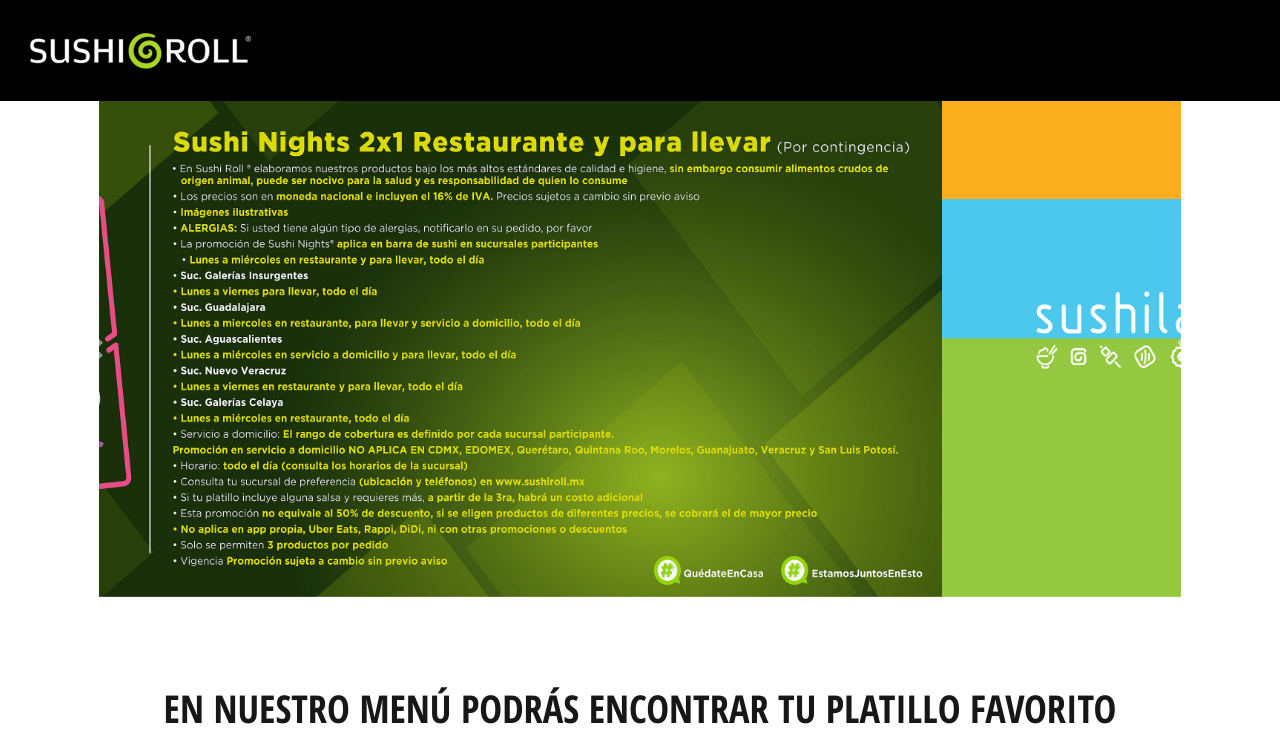
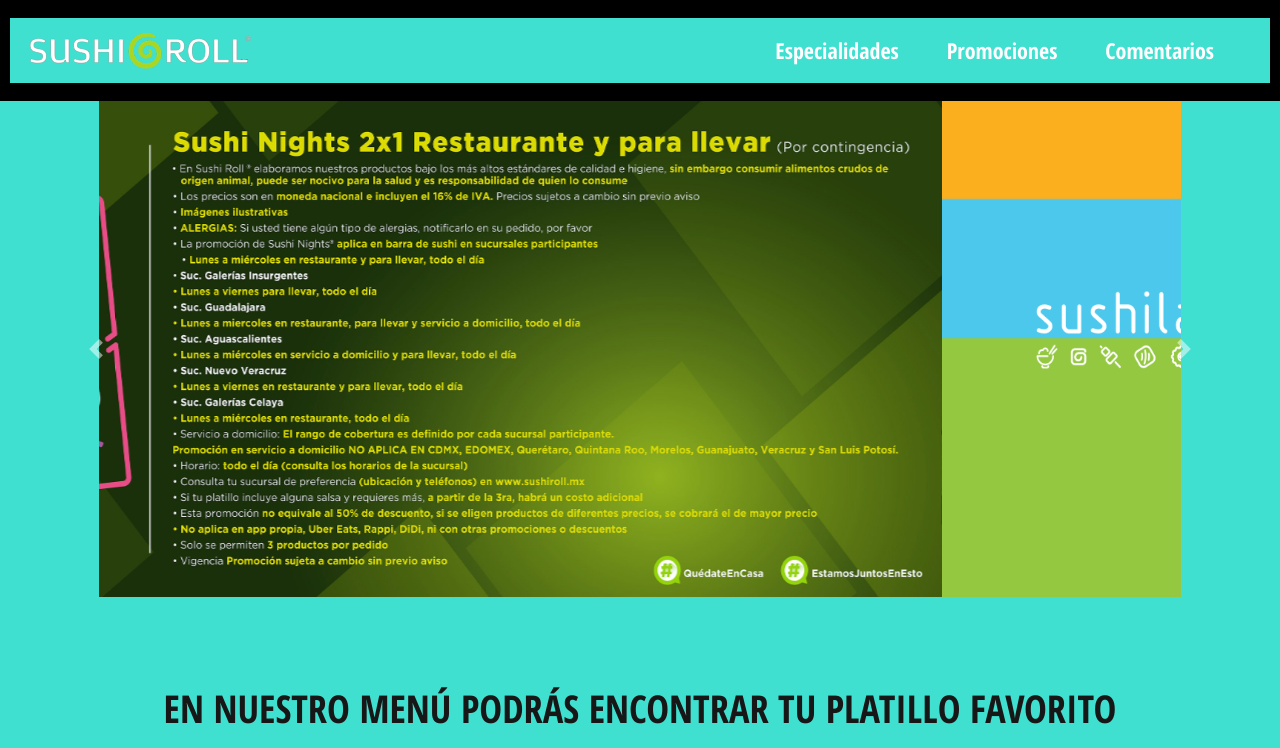
Before and after one commit to RobertoCarrichi/Proyecto-1-DW-Sushiroll, a plain HTML site: page index.html in a window 1280 px wide. Shown: the top 748 px of the page. Drawn offline with nearby package versions, Linux system fonts and the light colour scheme; a web font is replaced by a local one.

Commit message:
Página inicial finalizada

```diff
--- a/css/mediaqueries.css
+++ b/css/mediaqueries.css
@@ -3,6 +3,9 @@ No media query for `xs` since this is the default in Bootstrap*/
 
 /* Small devices (landscape phones, 576px and up)*/
 @media (min-width: 576px) {
+    /* *{
+        background-color: violet;
+    } */
     /* BODY */
         /* CARRUSEL PRINCIPAL */
         .carousel{
@@ -116,14 +119,6 @@ No media query for `xs` since this is the default in Bootstrap*/
         padding: 0 2em 0;
     }
 
-    .row-especialidades{
-        border: solid red;
-    }
-
-    .div-especialidad{
-        border: solid red;
-    }
-
     .contenedor-especialidad{
         width: 6em;
     }
@@ -197,6 +192,17 @@ No media query for `xs` since this is the default in Bootstrap*/
 	/* *{
         background-color: blueviolet;
     } */
+    /* HEADER */
+    #enlaces{
+        position: absolute;
+        right: 0;
+        margin-right: 2em;
+    }
+    #enlaces > li{
+        margin: 0 1em 0;
+    }
+
+
     /* CAROUSEL */
     .carousel{
         margin-top: 0;
@@ -247,9 +253,9 @@ No media query for `xs` since this is the default in Bootstrap*/
 
  /*Extra large devices (large desktops, 1200px and up)*/
 @media (min-width: 1200px) {
-	/* *{
+	*{
         background-color: turquoise;
-    } */
+    }
     /* CAROUSEL */
     .carousel{
         margin-top: 0;
--- a/css/styles.css
+++ b/css/styles.css
@@ -12,12 +12,17 @@
         position: sticky;
         top: 0;
         z-index: 1000;
+        color: white;
     }
 
     .material-icons{
         color: #94C11F;
     }
 
+    .opcion{
+        font-family: 'Open Sans Condensed', sans-serif;
+        font-size: 22px;
+    }
 /* BODY */
     /* CAROUSEL */
     .carousel{
--- a/index.html
+++ b/index.html
@@ -28,32 +28,21 @@
 	<header>
 		<nav class="navbar navbar-expand-lg navbar-light" id="header-nav">
 			<button class="navbar-toggler" type="button" data-toggle="collapse" data-target="#navbarNavDropdown" aria-controls="navbarNavDropdown" aria-expanded="false" aria-label="Toggle navigation">
-				<!-- <span class="navbar-toggler-icon" id="header-nav-button-span"></span> -->
 				<i class="material-icons md-36">menu</i>
 			</button>
 			<div>
-				<img src="img/logo.png" alt="">
+				<img src="img/logo.png" alt="Logo Sushiroll">
 			</div>
 			<div class="collapse navbar-collapse" id="navbarNavDropdown">
-				<ul class="navbar-nav">
+				<ul class="navbar-nav" id="enlaces">
 					<li class="nav-item active">
-						<a class="nav-link" href="#">Home <span class="sr-only">(current)</span></a>
+						<a class="nav-link text-white opcion" href="especialidades.html">Especialidades</a>
 					</li>
 					<li class="nav-item">
-						<a class="nav-link" href="#">Features</a>
+						<a class="nav-link text-white opcion" href="promociones.html">Promociones</a>
 					</li>
 					<li class="nav-item">
-						<a class="nav-link" href="#">Pricing</a>
-					</li>
-					<li class="nav-item dropdown">
-						<a class="nav-link dropdown-toggle" href="#" id="navbarDropdownMenuLink" role="button" data-toggle="dropdown" aria-haspopup="true" aria-expanded="false">
-							Dropdown link
-						</a>
-						<div class="dropdown-menu" aria-labelledby="navbarDropdownMenuLink">
-							<a class="dropdown-item" href="#">Action</a>
-							<a class="dropdown-item" href="#">Another action</a>
-							<a class="dropdown-item" href="#">Something else here</a>
-						</div>
+						<a class="nav-link text-white opcion" href="comentarios.html">Comentarios</a>
 					</li>
 				</ul>
 			</div>
```
Also changed, not shown: quienes-somos.html (deleted).
